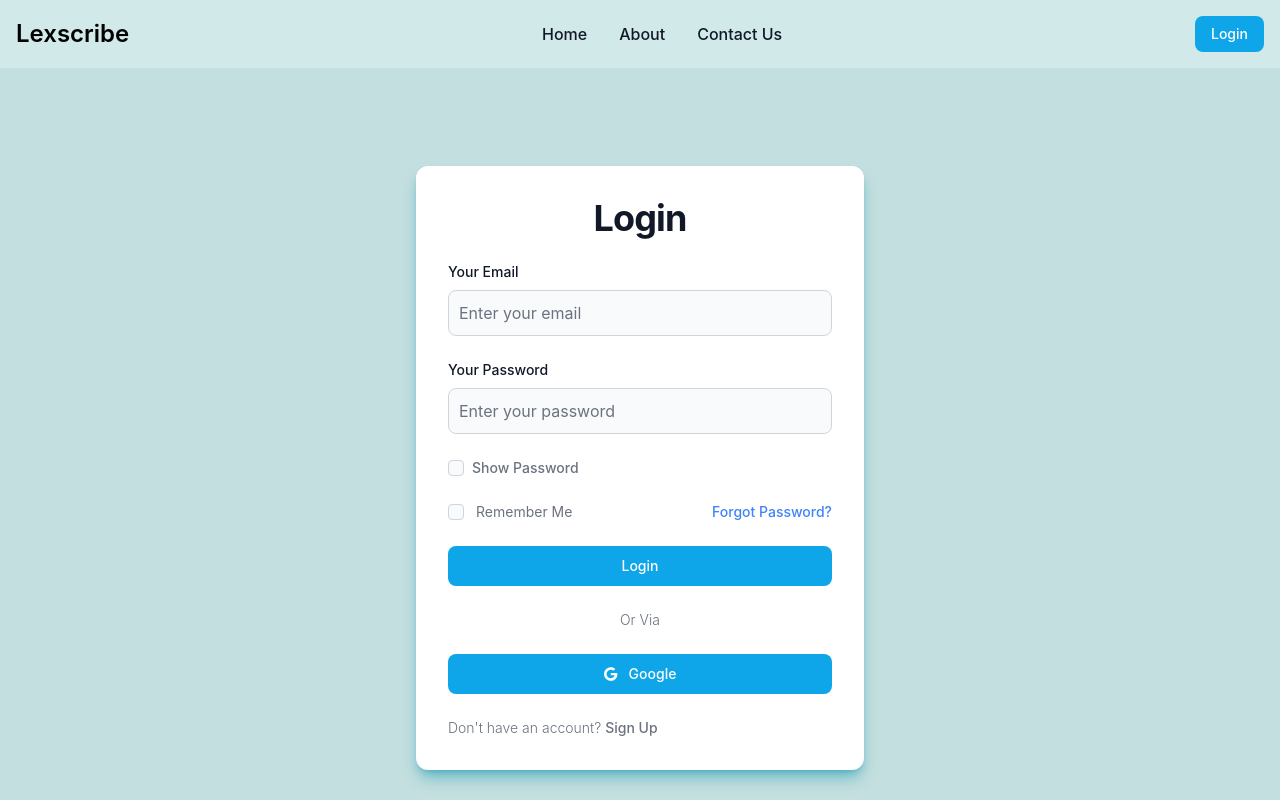
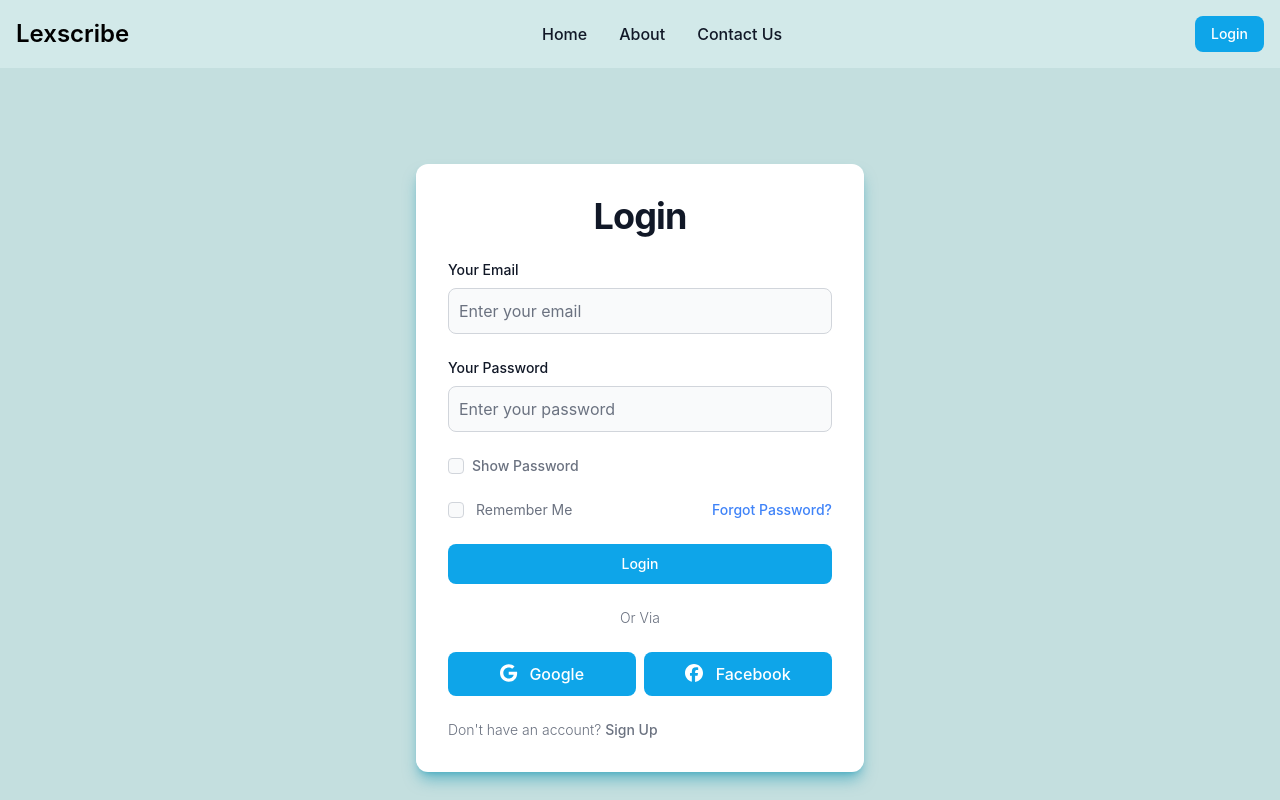
Before and after one commit to GioMjds/Lexcribe, a React (Vite) app in the folder Frontend/lexis-app/: page /login in a window 1280 px wide. Shown: the top 800 px of the page. Built offline with nearby package versions, Linux system fonts and the light colour scheme.

Commit message:
Added an facebook for optional login / sign up user auth

```diff
--- a/Frontend/lexis-app/src/pages/Login.tsx
+++ b/Frontend/lexis-app/src/pages/Login.tsx
@@ -2,7 +2,7 @@ import { Link } from "react-router-dom"
 import { motion } from "framer-motion"
 import React, { FC, useEffect, useState } from "react"
 import { FontAwesomeIcon } from "@fortawesome/react-fontawesome";
-import { faGoogle } from "@fortawesome/free-brands-svg-icons";
+import { faGoogle, faFacebook } from "@fortawesome/free-brands-svg-icons";
 
 type FocusState = {
     email: boolean;
@@ -98,7 +98,7 @@ const Login: FC = () => {
                                     onChange={handleEmailChange}
                                     className="bg-gray-50 border border-gray-300 text-gray-900 rounded-lg focus:ring-primary-600 focus:border-primary-600 block w-full p-2.5 dark:bg-gray-700 dark:border-gray-600 dark:placeholder-gray-400 dark:text-white dark:focus:ring-blue-500 dark:focus:border-blue-500"
                                     placeholder="Enter your email" required />
-                                    {errors.email && <p className="text-red-500 text-sm">{errors.email}</p>}
+                                {errors.email && <p className="text-red-500 text-sm">{errors.email}</p>}
                             </div>
                             <div>
                                 <label htmlFor="password" className="block mb-2 text-sm font-medium text-gray-900 dark:text-white">Your Password</label>
@@ -114,7 +114,7 @@ const Login: FC = () => {
                                     onChange={handlePasswordChange}
                                     className="bg-gray-50 border border-gray-300 text-gray-900 rounded-lg focus:ring-primary-600 focus:border-primary-600 block w-full p-2.5 dark:bg-gray-700 dark:border-gray-600 dark:placeholder-gray-400 dark:text-white dark:focus:ring-blue-500 dark:focus:border-blue-500"
                                     placeholder="Enter your password" required />
-                                    {errors.password && <p className="text-red-500 text-sm">{errors.password}</p>}
+                                {errors.password && <p className="text-red-500 text-sm">{errors.password}</p>}
                             </div>
                             <div className="flex items-center mb-4">
                                 <input
@@ -146,13 +146,30 @@ const Login: FC = () => {
                                 Login
                             </motion.button>
                             <p className="text-sm font-light text-gray-500 dark:text-gray-400 text-center">Or Via</p>
-                            <button
-                                className="w-full text-white bg-sky-500 hover:bg-primary-700 font-medium rounded-lg text-sm px-5 py-2.5 text-center dark:bg-primary-600 dark:hover:bg-primary-700">
-                                <FontAwesomeIcon
-                                    icon={faGoogle}
-                                    className="mr-2"
-                                /> Google
-                            </button>
+                            <div className="flex justify-between space-x-2">
+                                <motion.button
+                                    className="w-full text-white bg-sky-500 hover:bg-primary-700 font-medium rounded-lg text-md px-5 py-2.5 text-center dark:bg-primary-600 dark:hover:bg-primary-700"
+                                    whileHover={{ scale: 1.05 }}
+                                    whileTap={{ scale: 0.95 }}
+                                    animate={{ type: "spring", stiffness: 400 }}
+                                >
+                                    <FontAwesomeIcon
+                                        icon={faGoogle}
+                                        className="mr-2 text-lg"
+                                    /> Google
+                                </motion.button>
+                                <motion.button
+                                    className="w-full text-white bg-sky-500 hover:bg-primary-700 font-medium rounded-lg text-md px-5 py-2.5 text-center dark:bg-primary-600 dark:hover:bg-primary-700"
+                                    whileHover={{ scale: 1.05 }}
+                                    whileTap={{ scale: 0.95 }}
+                                    animate={{ type: "spring", stiffness: 400 }}
+                                >
+                                    <FontAwesomeIcon
+                                        icon={faFacebook}
+                                        className="mr-2 text-lg"
+                                    /> Facebook
+                                </motion.button>
+                            </div>
                             <p className="text-sm font-light text-gray-500 dark:text-gray-400">
                                 Don't have an account? <Link to="/signup" className="font-medium text-primary-600 hover:underline dark:text-primary-500">Sign Up</Link>
                             </p>
--- a/Frontend/lexis-app/src/pages/SignUp.tsx
+++ b/Frontend/lexis-app/src/pages/SignUp.tsx
@@ -2,7 +2,7 @@ import { Link } from "react-router-dom";
 import { motion } from "framer-motion";
 import React, { FC, useEffect, useState } from "react";
 import { FontAwesomeIcon } from "@fortawesome/react-fontawesome";
-import { faGoogle } from "@fortawesome/free-brands-svg-icons";
+import { faGoogle, faFacebook } from "@fortawesome/free-brands-svg-icons";
 
 type FocusState = {
     username: boolean;
@@ -161,8 +161,9 @@ const SignUp: FC = () => {
                                 Sign Up
                             </motion.button>
                             <p className="text-sm font-light text-gray-500 dark:text-gray-400 text-center">Or Via</p>
+                            <div className="flex justify-between space-x-2">
                                 <motion.button
-                                className="w-full text-white bg-sky-500 hover:bg-primary-700 font-medium rounded-lg text-sm px-5 py-2.5 text-center dark:bg-primary-600 dark:hover:bg-primary-700"
+                                    className="w-full text-white bg-sky-500 hover:bg-primary-700 font-medium rounded-lg text-md px-5 py-2.5 text-center dark:bg-primary-600 dark:hover:bg-primary-700"
                                     whileHover={{ scale: 1.05 }}
                                     whileTap={{ scale: 0.95 }}
                                     animate={{ type: "spring", stiffness: 400 }}
@@ -172,6 +173,18 @@ const SignUp: FC = () => {
                                         className="mr-2"
                                     /> Google
                                 </motion.button>
+                                <motion.button
+                                    className="w-full text-white bg-sky-500 hover:bg-primary-700 font-medium rounded-lg text-md px-5 py-2.5 text-center dark:bg-primary-600 dark:hover:bg-primary-700"
+                                    whileHover={{ scale: 1.05 }}
+                                    whileTap={{ scale: 0.95 }}
+                                    animate={{ type: "spring", stiffness: 400 }}
+                                >
+                                    <FontAwesomeIcon
+                                        icon={faFacebook}
+                                        className="mr-2"
+                                    /> Facebook
+                                </motion.button>
+                            </div>
                             <p className="text-sm font-light text-gray-500 dark:text-gray-400">
                                 Already have an account? <Link to="/login" className="font-medium text-primary-600 hover:underline dark:text-primary-500">Login</Link>
                             </p>
```
Lines whose indentation alone changed are shown as unchanged.
